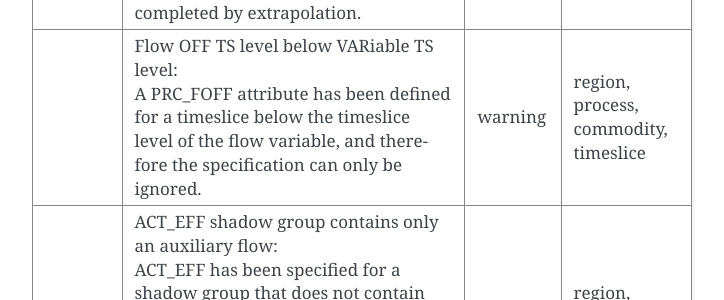
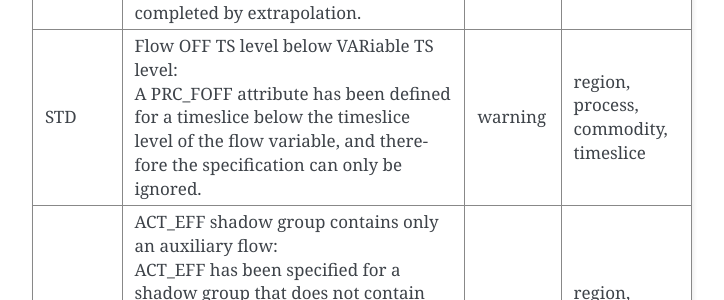
Before and after one commit to experimentarium/times, a Sphinx documentation site: the page built from docs/part-3/02-model-run.md, in a window 1280 px wide and 900 px high, scrolled down 26706 px. Shown: the part 155-455 px from the top of the window, without its empty margins (388-1112 px from the left). Built offline with Sphinx 7.4.7, drawn with Linux system fonts in a browser that asks for light colours.

Commit message:
Add missing type

```diff
--- a/docs/part-3/02-model-run.md
+++ b/docs/part-3/02-model-run.md
@@ -540,7 +540,7 @@ In order to assist the user with identifying accidental modelling errors, a numb
   <br>When elastic demands are used and Base Prices are defined but are missing for some Milestone year(s), they are completed by extrapolation.
   - warning
   - region, commodity
-* -
+* - STD
   - Flow OFF TS level below VARiable TS level:
   <br>A PRC_FOFF attribute has been defined for a timeslice below the timeslice level of the flow variable, and therefore the specification can only be ignored.
   - warning
```
